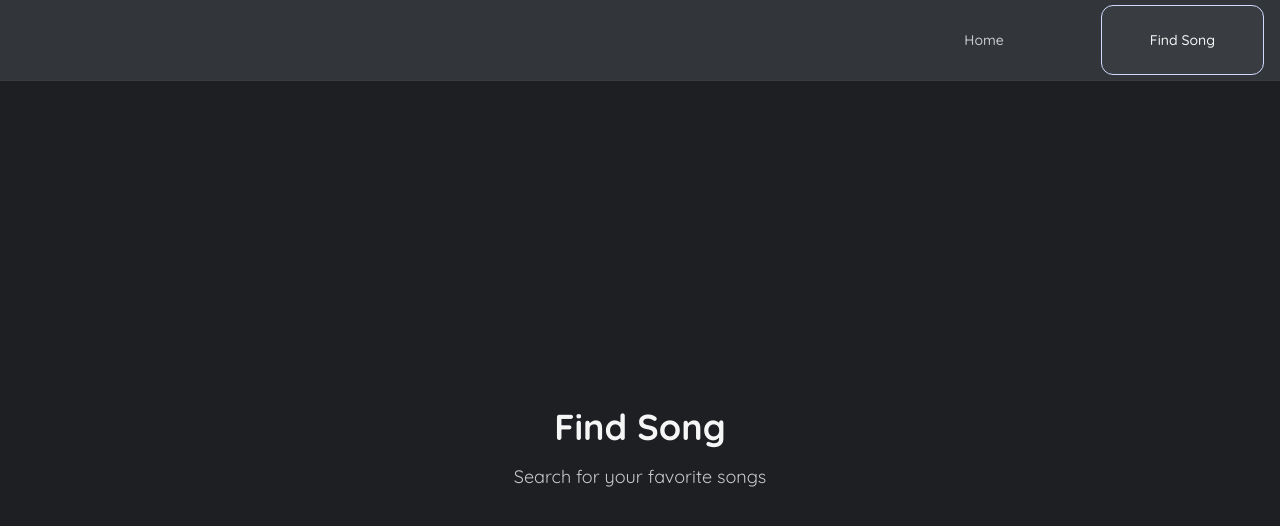
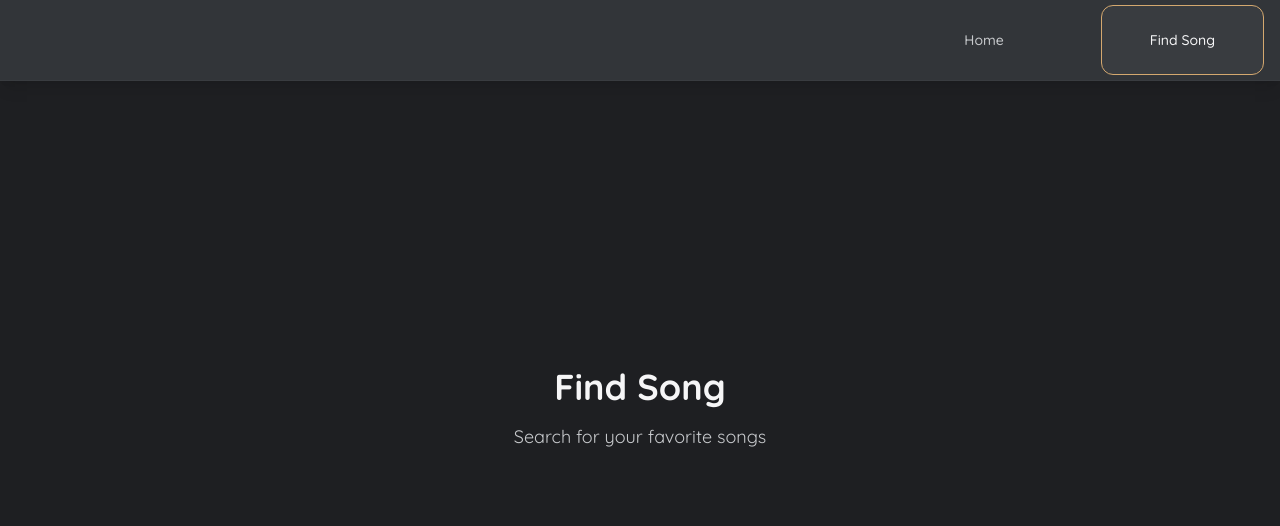
Before and after one commit to nunnyu/Giita, a React (Vite) app: page /find-song in a window 1280 px wide. Shown: the top 526 px of the page. Built offline with nearby package versions, Linux system fonts and the light colour scheme.

Commit message:
updated some styling

```diff
--- a/src/App.tsx
+++ b/src/App.tsx
@@ -7,11 +7,11 @@ import FindSong from './pages/FindSong'
 function App() {
   return (
     /* Main App Container */
-    <div className="h-screen bg-dark-950">
+    <div className="min-h-screen bg-dark-950">
       <Navbar />
 
       {/* Routes */}
-      <main className="h-[calc(100vh-4rem)]">
+      <main className="min-h-[calc(90vh-4rem)] flex items-center justify-center">
         <Routes>
           <Route path="/" element={<Home />} />
           <Route path="/find-song" element={<FindSong />} />
--- a/src/components/Navbar.tsx
+++ b/src/components/Navbar.tsx
@@ -18,8 +18,8 @@ const Navbar: React.FC = () => {
               to="/"
               className={`px-12 py-6 rounded-lg text-sm font-medium font-woods transition-all duration-100 ${
                 location.pathname === '/'
-                  ? 'bg-dark-800 text-dark-50 border border-dark-purple-300'
-                  : 'text-dark-200 hover:bg-dark-800 hover:text-dark-50 hover:border-dark-purple-200 border border-transparent'
+                  ? 'bg-dark-800 text-dark-50 border border-warm-beige-600'
+                  : 'text-dark-200 hover:bg-dark-800 hover:text-dark-50 hover:border-warm-beige-400 border border-transparent'
               }`}
             >
               Home
@@ -28,8 +28,8 @@ const Navbar: React.FC = () => {
               to="/find-song"
               className={`px-12 py-6 rounded-xl text-sm font-medium font-woods transition-all duration-100 ${
                 location.pathname === '/find-song'
-                  ? 'bg-dark-800 text-dark-50 border border-dark-purple-300'
-                  : 'text-dark-200 hover:bg-dark-800 hover:text-dark-50 hover:border-dark-purple-200 border border-transparent'
+                  ? 'bg-dark-800 text-dark-50 border border-warm-beige-600'
+                  : 'text-dark-200 hover:bg-dark-800 hover:text-dark-50 hover:border-warm-beige-400 border border-transparent'
               }`}
             >
               Find Song
--- a/src/index.css
+++ b/src/index.css
@@ -11,7 +11,7 @@
 
   color-scheme: dark;
   color: #d9d9e6;
-  background-color: #1e1f22;
+  background-color: #22201e;
 
   font-synthesis: none;
   text-rendering: optimizeLegibility;
@@ -21,11 +21,11 @@
 
 a {
   font-weight: 500;
-  color: #d9d9e6;
+  color: #d4a86f;
   text-decoration: inherit;
 }
 a:hover {
-  color: #d9d9e6;
+  color: #c6934f;
 }
 
 body {
@@ -49,13 +49,13 @@ button {
   font-size: 1em;
   font-weight: 500;
   font-family: inherit;
-  background-color: #323539;
+  background-color: #22201e;
   color: #f6f6f7;
   cursor: pointer;
   transition: all 0.25s ease;
 }
 
 button:hover {
-  background-color: #393c40;
-  border-color: #ffffff;
+  background-color: #22201e;
+  border-color: #d4a86f;
 }
--- a/src/pages/FindSong.tsx
+++ b/src/pages/FindSong.tsx
@@ -2,11 +2,9 @@ import React from 'react';
 
 const FindSong: React.FC = () => {
   return (
-    <div className="flex items-center justify-center h-full bg-dark-950">
-      <div className="text-center">
-        <h1 className="text-4xl font-bold mb-4 text-dark-50 font-woods">Find Song</h1>
-        <p className="text-lg text-dark-200 font-woods">Search for your favorite songs</p>
-      </div>
+    <div className="text-center py-8">
+      <h1 className="text-4xl font-bold mb-4 text-dark-50 font-woods">Find Song</h1>
+      <p className="text-lg text-dark-200 font-woods">Search for your favorite songs</p>
     </div>
   );
 };
--- a/src/pages/Home.tsx
+++ b/src/pages/Home.tsx
@@ -2,11 +2,9 @@ import React from 'react';
 
 const Home: React.FC = () => {
   return (
-    <div className="flex items-center justify-center h-full bg-dark-950">
-      <div className="text-center">
-        <h1 className="text-4xl font-bold mb-4 text-dark-50 font-woods">Welcome to tbdidk</h1>
-        <p className="text-lg text-dark-200 font-woods">Practice, simplified.</p>
-      </div>
+    <div className="text-center py-8">
+      <h1 className="text-4xl font-bold mb-4 text-dark-50 font-woods">hi</h1>
+      <p className="text-lg text-dark-200 font-woods">Practice, simplified.</p>
     </div>
   );
 };
--- a/tailwind.config.js
+++ b/tailwind.config.js
@@ -8,18 +8,18 @@ module.exports = {
   theme: {
     extend: {
       colors: {
-        'dark-purple': {
-          50: '#f8f9ff',
-          100: '#f0f2ff',
-          200: '#e6eaff',
-          300: '#d1d9ff',
-          400: '#b3c0ff',
-          500: '#8fa0ff',
-          600: '#6b7cff',
-          700: '#4f5bff',
-          800: '#3d47e8',
-          900: '#363bb5',
-          950: '#1a1d4a',
+        'warm-beige': {
+          50: '#fefdfb',
+          100: '#fdf9f3',
+          200: '#faf2e6',
+          300: '#f5e7d1',
+          400: '#eed6b5',
+          500: '#e4c195',
+          600: '#d4a86f',
+          700: '#c6934f',
+          800: '#a67a42',
+          900: '#8a6538',
+          950: '#4a351d',
         },
         'dark': {
           50: '#f6f6f7',
```
